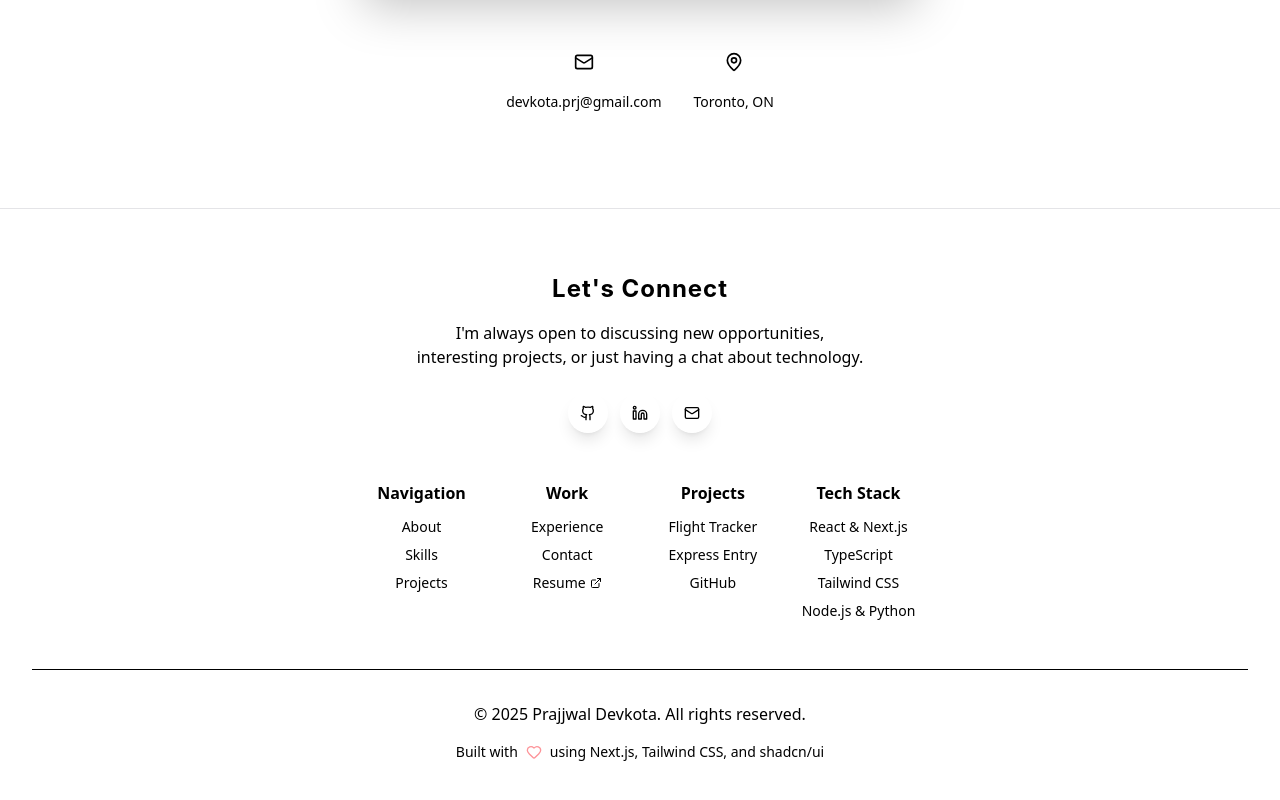
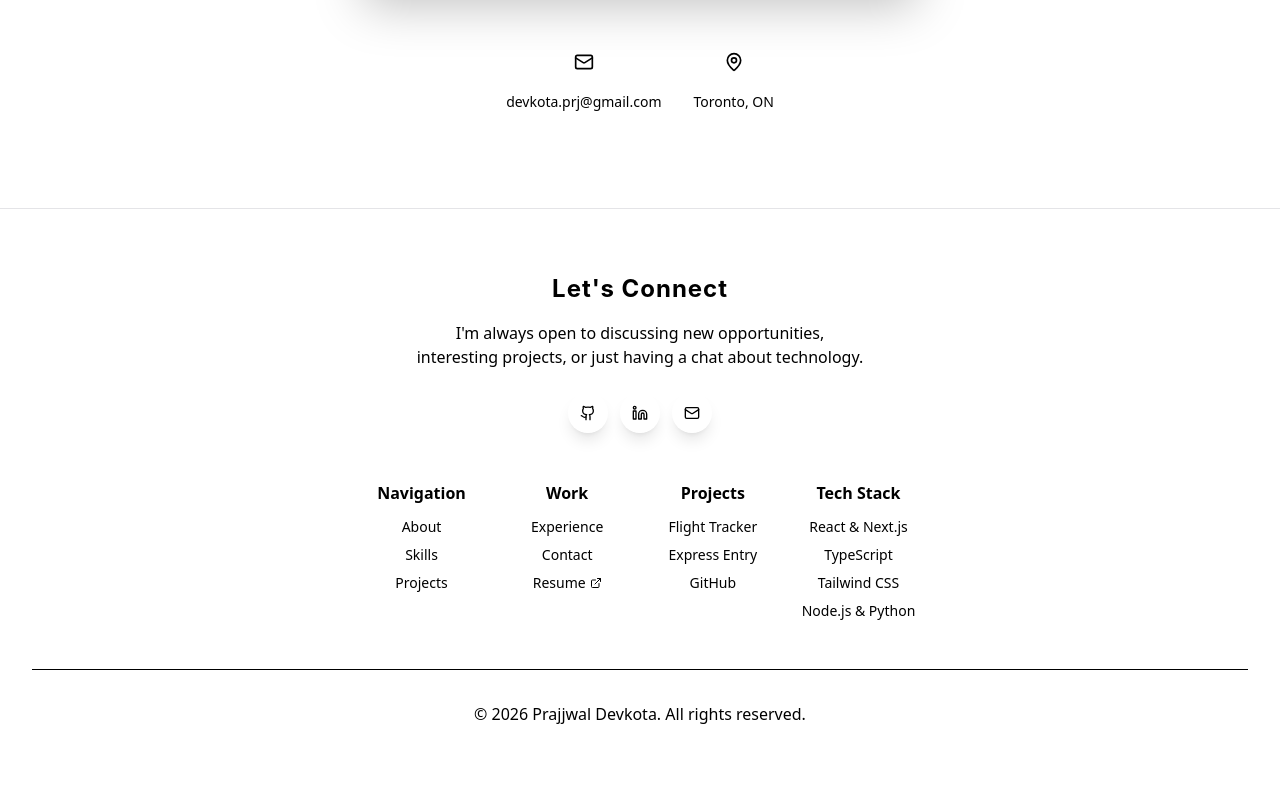
Before and after one commit to prajjwaldevkota/Portfolio_main, a Next.js app: page / in a window 1280 px wide. Shown: the part 5634-6434 px from the top of the page. Built offline with nearby package versions, Linux system fonts and the light colour scheme.

Commit message:
Update footer.tsx

```diff
--- a/src/components/footer.tsx
+++ b/src/components/footer.tsx
@@ -127,10 +127,7 @@ export function Footer() {
           {/* Copyright */}
           <div className="text-center space-y-4 pt-8 border-t border-border/30 w-full">
             <p className="text-muted-foreground flex items-center justify-center gap-2">
-              © 2025 Prajjwal Devkota. All rights reserved.
-            </p>
-            <p className="text-sm text-muted-foreground/60 flex items-center justify-center gap-2">
-              Built with <Heart className="h-4 w-4 text-red-500 animate-pulse" /> using Next.js, Tailwind CSS, and shadcn/ui
+              © 2026 Prajjwal Devkota. All rights reserved.
             </p>
           </div>
         </div>
```
